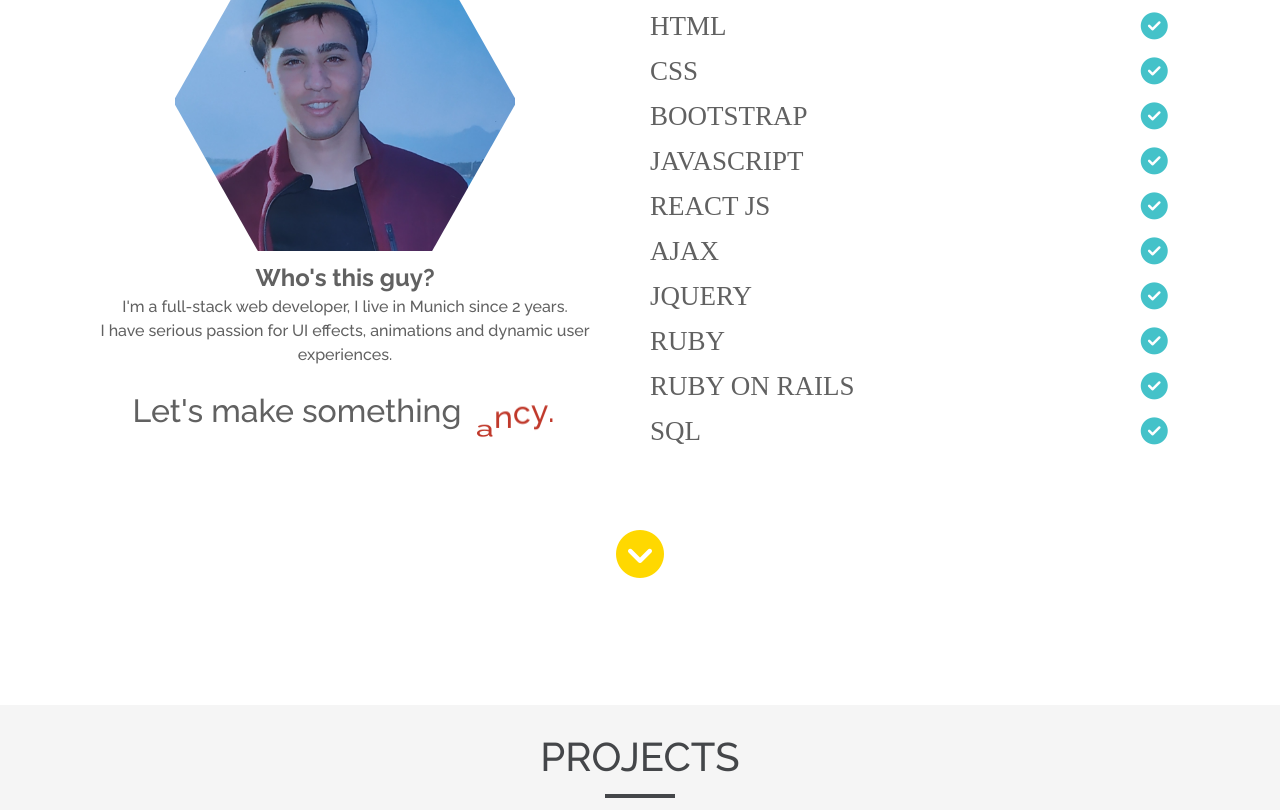
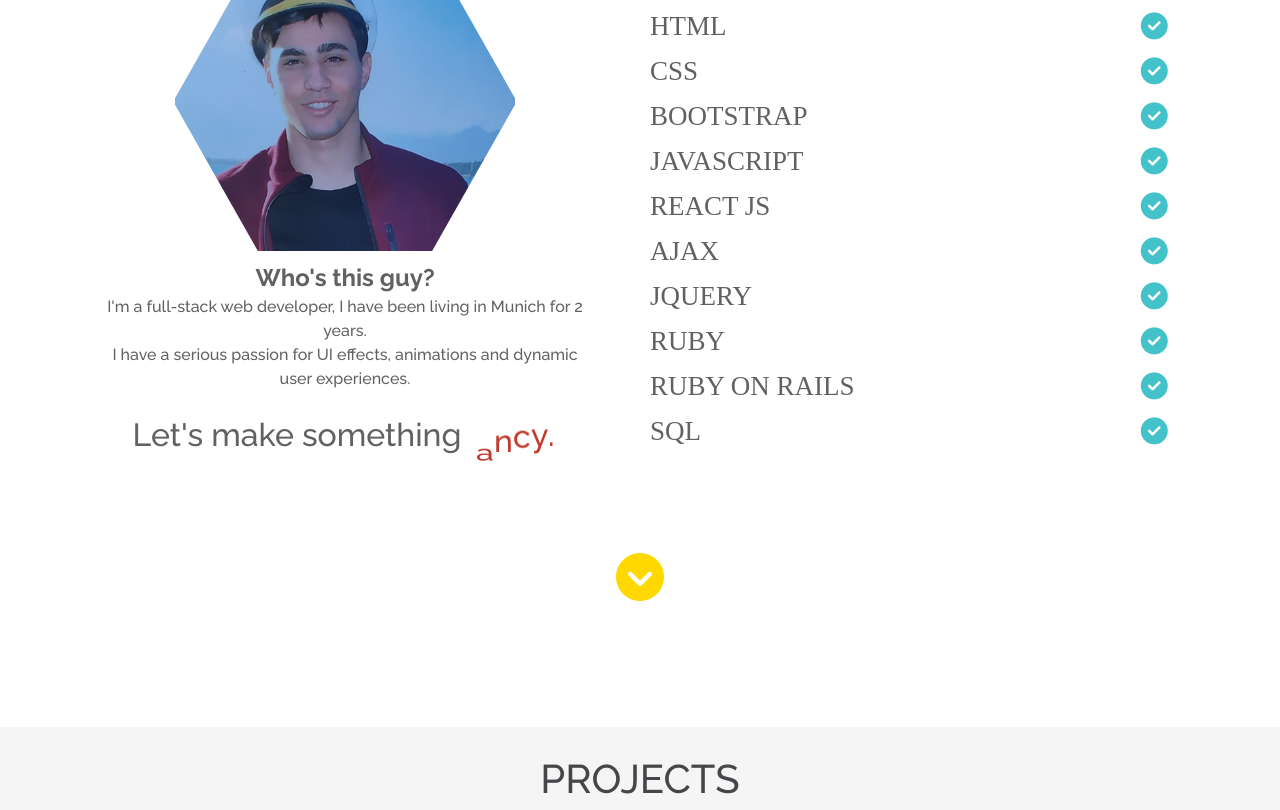
Before and after one commit to Majd-sufian/Portfolio-Majd, a plain HTML site: page index.html in a window 1280 px wide. Shown: the part 1464-2274 px from the top of the page. Drawn offline with Linux system fonts and the light colour scheme.

Commit message:
fix the text of how's this guy

```diff
--- a/index.html
+++ b/index.html
@@ -109,9 +109,9 @@
           <!-- <div><img class="up-arrow" src="img/up-arrow.png"></div> -->
           <div class="label bold">Who's this guy?</div>
           <div class="features">
-            I'm a full-stack web developer, I live in Munich since 2 years.
+            I'm a full-stack web developer, I have been living in Munich for 2 years.
             <br />
-            I have serious passion for UI effects, animations and dynamic user experiences.
+            I have a serious passion for UI effects, animations and dynamic user experiences.
             <br />
 
             <div class="something">
```
